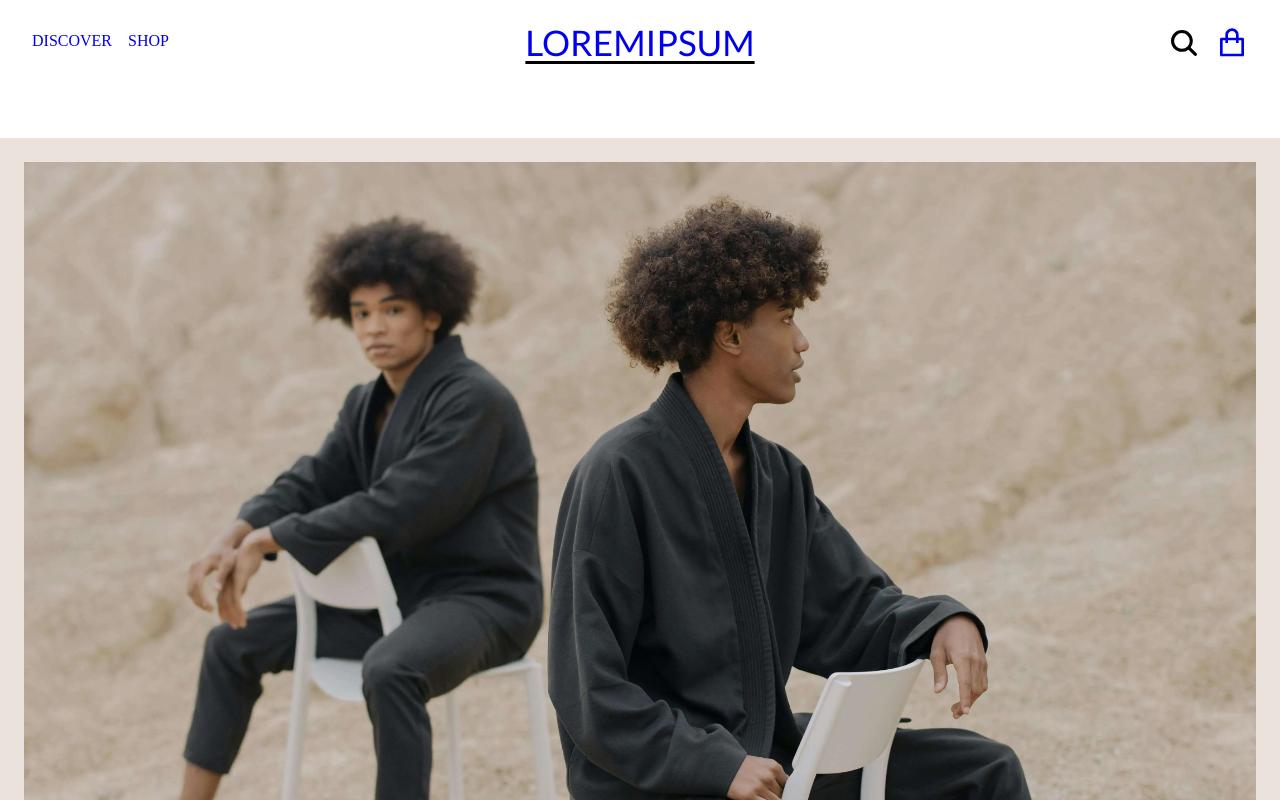
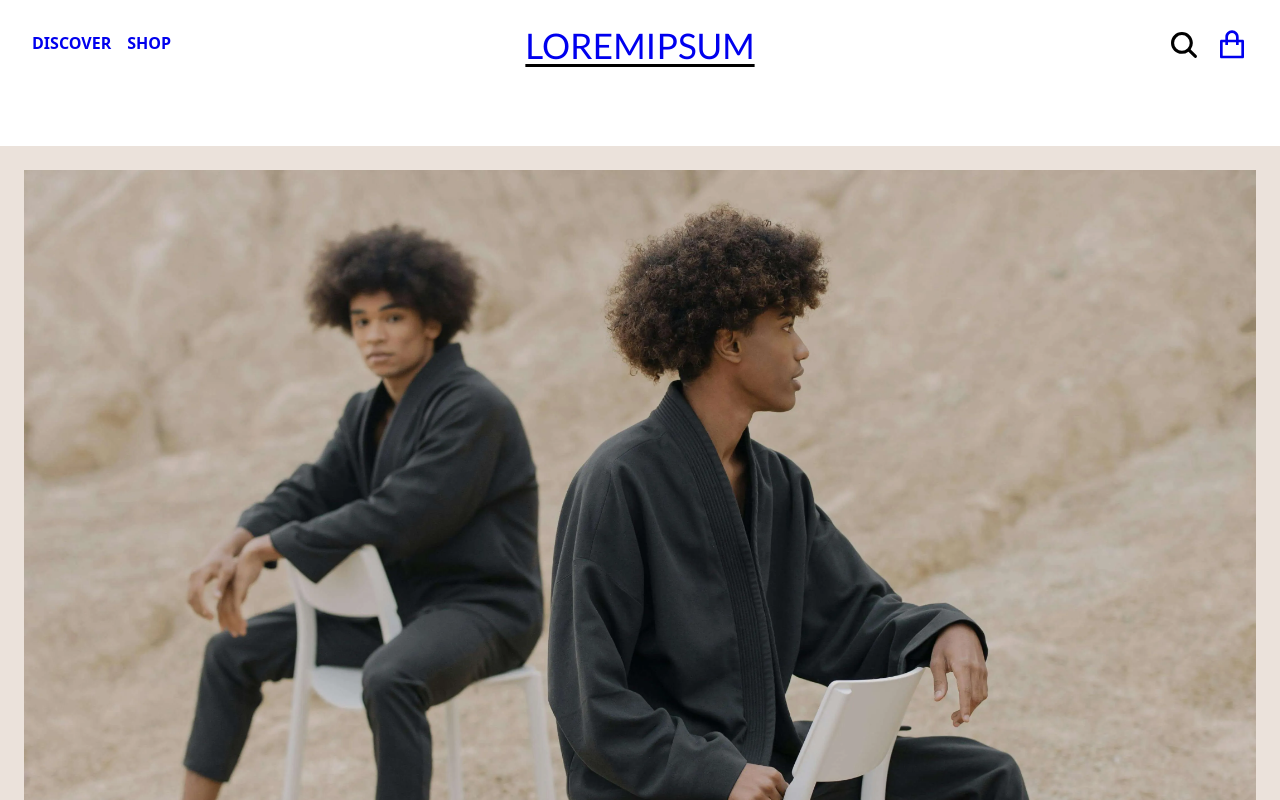
Before and after one commit to dylewskii/shopping-cart, a React (Vite) app: page / in a window 1280 px wide. Shown: the top 800 px of the page. Built offline with nearby package versions, Linux system fonts and the light colour scheme.

Commit message:
add fonts

```diff
--- a/src/components/header/Header.module.css
+++ b/src/components/header/Header.module.css
@@ -1,3 +1,13 @@
+/* --- FONTS --- */
+.searchHeading,
+.discoverLink,
+.shopLink,
+.headingBox > h1 {
+  font-family: system-ui, -apple-system, BlinkMacSystemFont, "Segoe UI", Roboto,
+    Oxygen, Ubuntu, Cantarell, "Open Sans", "Helvetica Neue", sans-serif;
+}
+
+/* --- BASE --- */
 .header,
 .searchHeader {
   display: grid;
@@ -43,8 +53,6 @@
 }
 
 .searchHeading {
-  font-family: system-ui, -apple-system, BlinkMacSystemFont, "Segoe UI", Roboto,
-    Oxygen, Ubuntu, Cantarell, "Open Sans", "Helvetica Neue", sans-serif;
   font-weight: 900;
   text-transform: uppercase;
 }
@@ -119,7 +127,7 @@
 
 .discoverLink,
 .shopLink {
-  font-family: "bold";
+  font-weight: 700;
   background: none;
   border: none;
   text-transform: uppercase;
```
